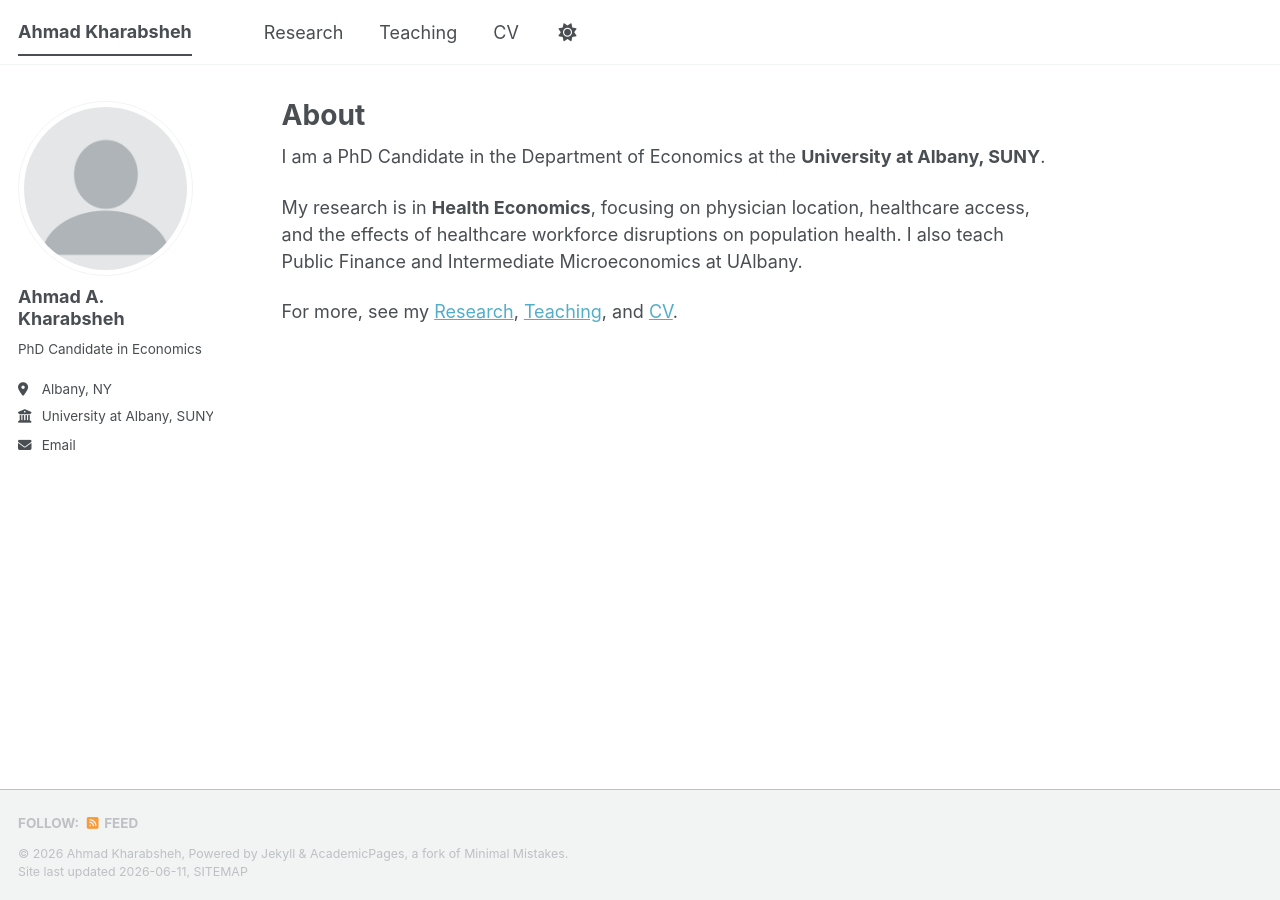
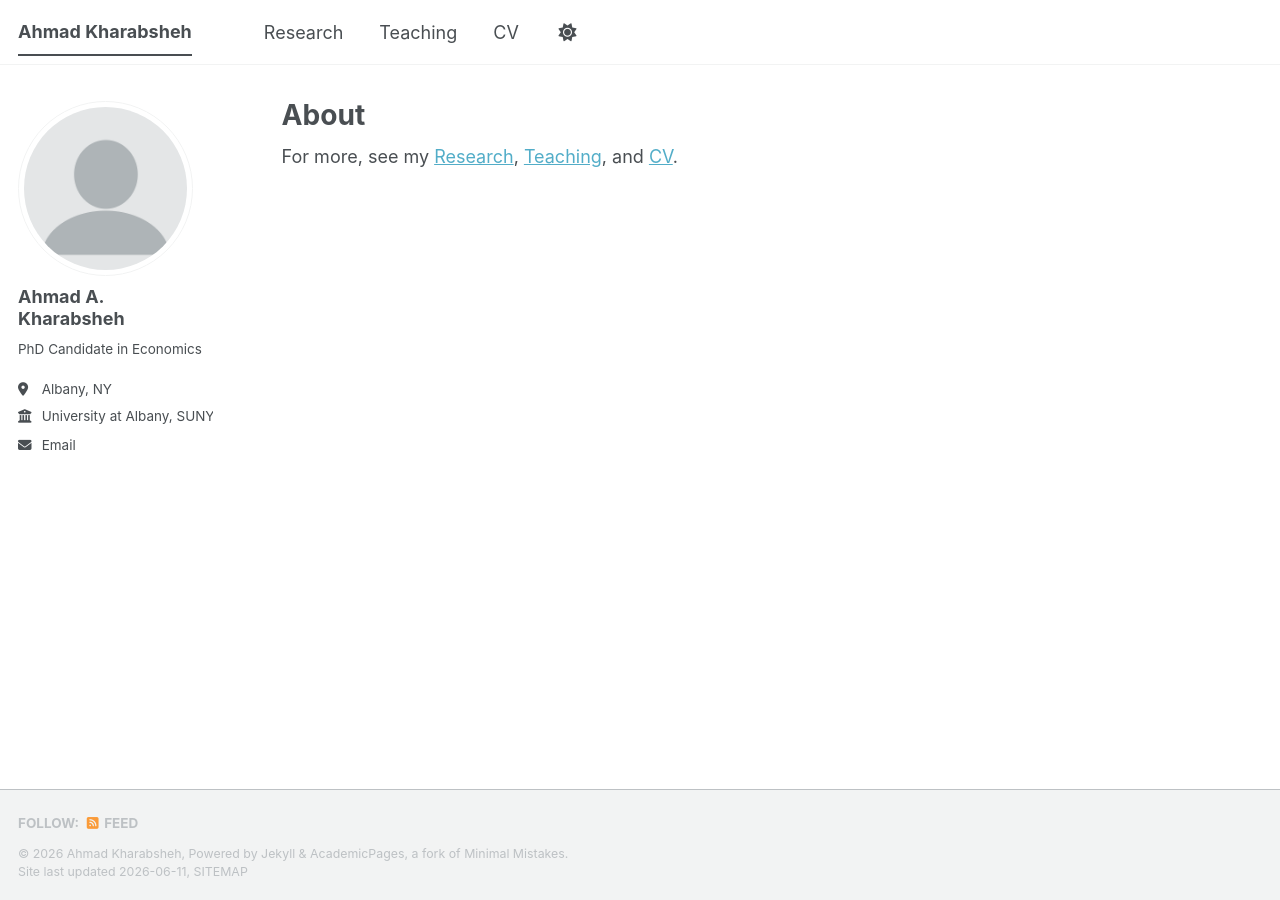
Before and after one commit to Kharabshehahmad/Kharabshehahmad.github.io, a Jekyll site: the page built from _pages/about.md, in a window 1280 px wide. Built offline with Jekyll 4.4.1, drawn with Linux system fonts in a browser that asks for light colours; a script bundle is joined from its source files by our own code; library files that are not in the unit come from our copies.

Commit message:
Update about.md

```diff
--- a/_pages/about.md
+++ b/_pages/about.md
@@ -7,8 +7,5 @@ redirect_from:
   - /about.html
 ---
 
-I am a PhD Candidate in the Department of Economics at the **University at Albany, SUNY**.
-
-My research is in **Health Economics**, focusing on physician location, healthcare access, and the effects of healthcare workforce disruptions on population health. I also teach Public Finance and Intermediate Microeconomics at UAlbany.
 
 For more, see my [Research](/research/), [Teaching](/teaching/), and [CV](/files/ahmad_cv_no_phone.pdf).
```
